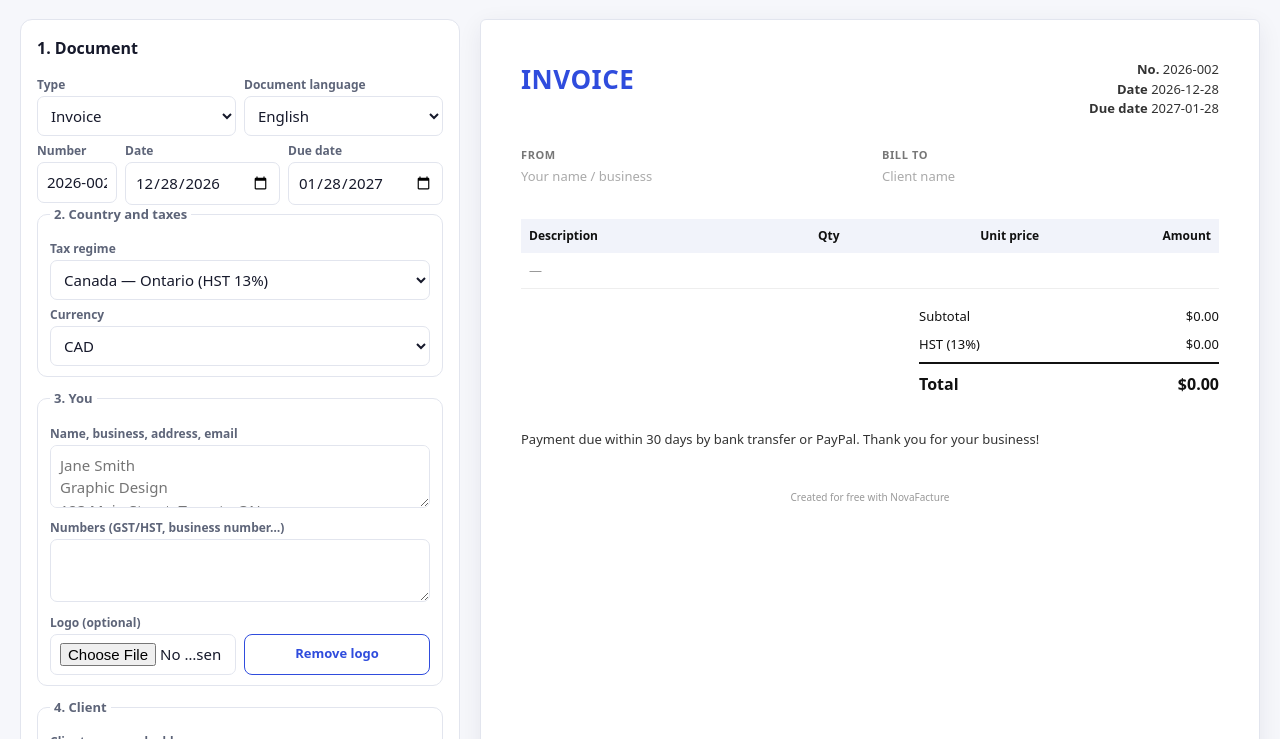
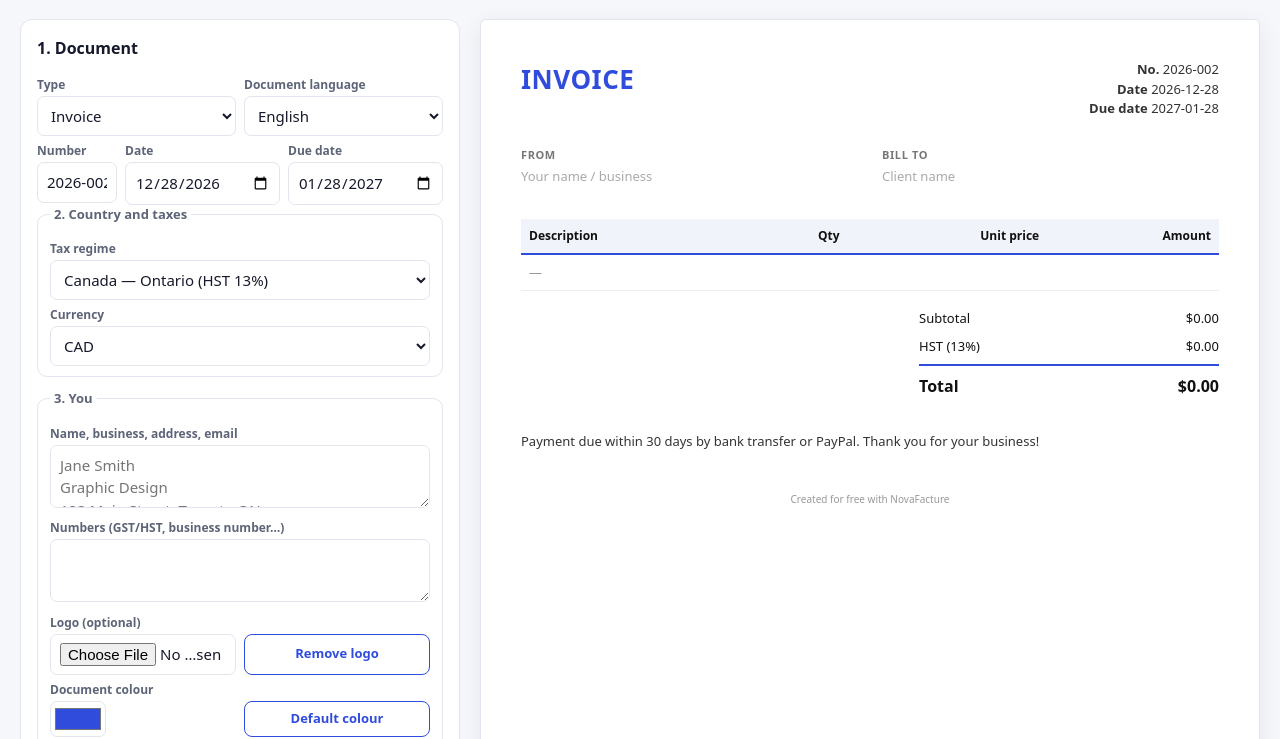
Before and after one commit to cramcity/novafacture, a plain HTML site: page en/index.html in a window 1280 px wide. Both pictures are taken after a click on the button "Duplicate for next month". Shown: the part 252-991 px from the top of the page. Drawn offline with Linux system fonts and the light colour scheme.

Commit message:
Générateur : couleur d'accent du document (titre, en-tête du tableau, total), mémorisée et conservée dans Mes documents, FR/EN
Co-Authored-By: Claude Opus 5.5 <noreply@anthropic.com>

```diff
--- a/assets/app.js
+++ b/assets/app.js
@@ -46,10 +46,14 @@
   const today = () => new Date().toISOString().slice(0, 10);
   const addDays = (d, n) => { const x = new Date(d + "T12:00:00"); x.setDate(x.getDate() + n); return x.toISOString().slice(0, 10); };
 
+  // Couleur d'accent du document (titre, en-tête du tableau, total). Valeur hexadécimale validée.
+  const DEF_COLOR = "#2f4cdd";
+  const safeColor = (c) => (/^#[0-9a-f]{6}$/i.test(c || "") ? c : DEF_COLOR);
+
   const defaults = () => ({
     type: "invoice", lang: UI_EN ? "en" : "fr", preset: UI_EN ? "on" : "qc", currency: "CAD", customName: L("Taxe", "Tax"), customRate: 10,
     number: "2026-001", date: today(), due: addDays(today(), 30),
-    seller: "", sellerIds: "", client: "", logo: "",
+    seller: "", sellerIds: "", client: "", logo: "", color: DEF_COLOR,
     lines: [{ d: "", q: 1, p: 0 }],
     notes: L("Paiement sous 30 jours par virement ou PayPal. Merci de votre confiance !", "Payment due within 30 days by bank transfer or PayPal. Thank you for your business!"),
     legal: "", discount: "", deposit: "", payLink: ""
@@ -57,6 +61,7 @@
 
   let state = load() || defaults();
   if (!state.date) state.date = today();
+  state.color = safeColor(state.color);
 
   function load() { try { return JSON.parse(localStorage.getItem(STORE)); } catch { return null; } }
   function save() { try { localStorage.setItem(STORE, JSON.stringify(state)); } catch { /* stockage indisponible */ } }
@@ -141,6 +146,7 @@
       return `<tr><td>${esc(l.d)}</td><td class="num">${esc(l.q)}</td><td class="num">${money(Number(l.p) || 0)}</td><td class="num">${money(amt)}</td></tr>`;
     }).join("") || `<tr><td colspan="4" style="color:#999">—</td></tr>`;
 
+    $("#doc").style.setProperty("--doc", safeColor(state.color));
     $("#doc").innerHTML = `
       <div class="dhead">
         <div>${state.logo ? `<img class="dlogo" src="${esc(state.logo)}" alt="Logo">` : ""}<h1>${isR ? t.receipt : isQ ? t.quote : t.invoice}</h1></div>
@@ -186,7 +192,7 @@
 
   function init() {
     fillSelects();
-    ["type", "lang", "number", "date", "due", "seller", "sellerIds", "client", "notes", "legal", "customName", "customRate", "discount", "deposit", "payLink"].forEach((k) => bindField(k, k));
+    ["type", "lang", "number", "date", "due", "seller", "sellerIds", "client", "notes", "legal", "customName", "customRate", "discount", "deposit", "payLink", "color"].forEach((k) => bindField(k, k));
     bindField("currency", "currency");
     const preset = $("#preset");
     preset.value = state.preset;
@@ -208,6 +214,7 @@
       const r = new FileReader(); r.onload = () => { state.logo = r.result; render(); }; r.readAsDataURL(f);
     });
     $("#noLogo").addEventListener("click", () => { state.logo = ""; $("#logo").value = ""; render(); });
+    $("#defColor").addEventListener("click", () => { state.color = DEF_COLOR; $("#color").value = DEF_COLOR; render(); });
 
     // Bouton d'achat du kit
     document.querySelectorAll("[data-kit-buy]").forEach((a) => {
@@ -218,12 +225,13 @@
     renderLines(); render();
   }
 
-  const FIELDS = ["type", "lang", "number", "date", "due", "seller", "sellerIds", "client", "notes", "legal", "customName", "customRate", "currency", "discount", "deposit", "payLink"];
+  const FIELDS = ["type", "lang", "number", "date", "due", "seller", "sellerIds", "client", "notes", "legal", "customName", "customRate", "currency", "discount", "deposit", "payLink", "color"];
   // Charge un document complet dans le formulaire (utilisé par « Mes documents »). Le logo actuel est conservé si absent.
   function applyState(s) {
-    const logo = state.logo;
+    const logo = state.logo, color = state.color;
     state = Object.assign(defaults(), JSON.parse(JSON.stringify(s)));
     if (!state.logo) state.logo = logo;
+    state.color = safeColor(s && s.color ? s.color : color);
     if (!Array.isArray(state.lines) || !state.lines.length) state.lines = [{ d: "", q: 1, p: 0 }];
     FIELDS.forEach((k) => { const el = $("#" + k); if (el) el.value = state[k] ?? ""; });
     $("#preset").value = state.preset;
--- a/assets/style.css
+++ b/assets/style.css
@@ -35,18 +35,18 @@ textarea{min-height:56px;resize:vertical}
 .doc{background:#fff;color:#111;border:1px solid var(--line);border-radius:6px;padding:40px;min-height:900px;box-shadow:0 6px 24px rgba(20,25,60,.07);font-size:13px}
 .doc .dhead{display:flex;justify-content:space-between;gap:20px;align-items:flex-start}
 .doc .dlogo{max-height:70px;max-width:200px}
-.doc h1{font-size:26px;margin:0;letter-spacing:.5px;color:var(--brand)}
+.doc h1{font-size:26px;margin:0;letter-spacing:.5px;color:var(--doc,var(--brand))}
 .doc .meta{text-align:right;color:#333}
 .doc .parties{display:grid;grid-template-columns:1fr 1fr;gap:24px;margin:28px 0}
 .doc .parties h3{font-size:11px;text-transform:uppercase;color:#777;margin:0 0 4px;letter-spacing:.6px}
 .doc .parties div{white-space:pre-line}
 .doc table{width:100%;border-collapse:collapse;margin-top:8px}
-.doc th{text-align:left;background:#f1f3fa;padding:8px;font-size:12px}
+.doc th{text-align:left;background:#f1f3fa;padding:8px;font-size:12px;border-bottom:2px solid var(--doc,var(--brand))}
 .doc td{padding:8px;border-bottom:1px solid #eee;vertical-align:top}
 .doc .num{text-align:right;white-space:nowrap}
 .doc .totals{margin-left:auto;width:300px;margin-top:14px}
 .doc .totals div{display:flex;justify-content:space-between;padding:4px 0}
-.doc .totals .grand{font-weight:800;font-size:16px;border-top:2px solid #111;padding-top:8px;margin-top:4px}
+.doc .totals .grand{font-weight:800;font-size:16px;border-top:2px solid var(--doc,#111);padding-top:8px;margin-top:4px}
 .doc .notes{margin-top:30px;white-space:pre-line;color:#333}
 .doc .legal{margin-top:16px;font-size:11px;color:#555;white-space:pre-line}
 .doc .foot{margin-top:40px;font-size:10px;color:#999;text-align:center}
@@ -85,3 +85,5 @@ footer{text-align:center;color:var(--muted);font-size:13px;padding:30px 20px}
 @media print{#mes-documents,#nf-client-pick,#nf-client-save{display:none!important}}
 .doc .paylink{margin-top:12px;padding:8px 10px;background:#f3f6ff;border-radius:8px;font-size:13px;word-break:break-all}.doc .paylink a{color:#2f4cdd}
 .doc .paylink{display:flex;gap:12px;align-items:center}.doc .paylink .qr{flex:0 0 84px;width:84px;height:84px;background:#fff;padding:4px;border-radius:4px}.doc .paylink .qr svg{width:100%;height:100%;display:block}.doc .paylink .scan{color:#555;font-size:12px;margin-top:4px}
+
+.doc{-webkit-print-color-adjust:exact;print-color-adjust:exact}
--- a/en/index.html
+++ b/en/index.html
@@ -60,6 +60,8 @@
       <label for="sellerIds">Numbers (GST/HST, business number…)</label><textarea id="sellerIds"></textarea>
       <label for="logo">Logo (optional)</label>
       <div class="row"><input id="logo" type="file" accept="image/*"><button type="button" class="btn ghost small" id="noLogo">Remove logo</button></div>
+      <label for="color">Document colour</label>
+      <div class="row"><input id="color" type="color" value="#2f4cdd" style="width:56px;height:36px;padding:2px"><button type="button" class="btn ghost small" id="defColor">Default colour</button></div>
     </fieldset>
 
     <fieldset><legend>4. Client</legend>
```
Also changed, not shown: index.html (+2 -0 lines).
